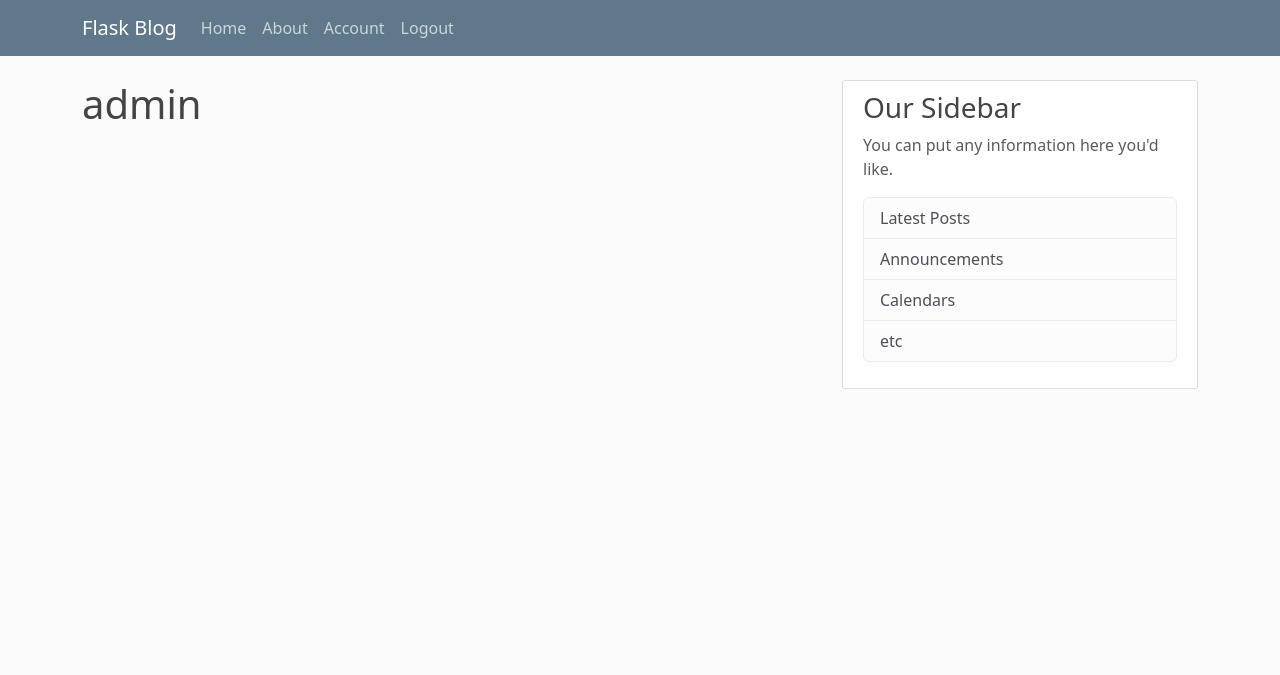
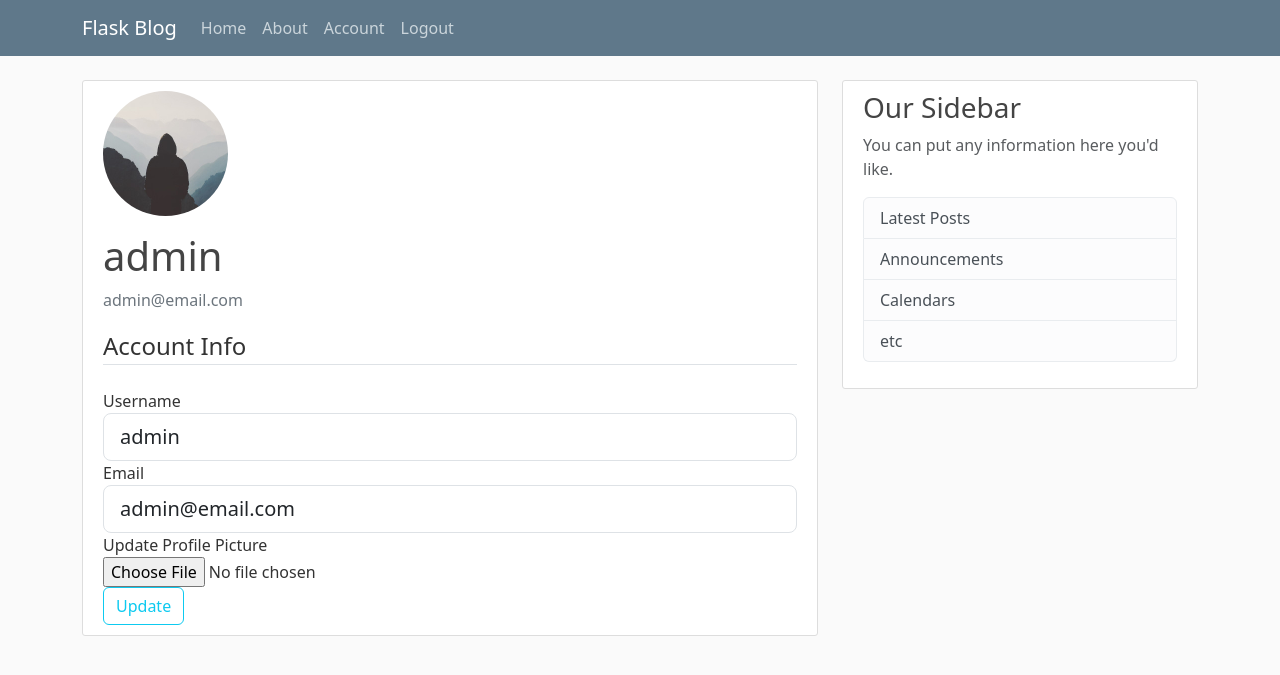
Before and after one commit to SoraK93/flask_tutorial, a Flask app: page /account in a window 1280 px wide. Shown: the top 675 px of the page. Run offline with Flask 3, Linux system fonts and the light colour scheme; a user stored in the database is signed in; some libraries are stand-ins or nearby versions.

Commit message:
User Account and Profile Picture

```diff
--- a/flaskblog/form.py
+++ b/flaskblog/form.py
@@ -1,4 +1,6 @@
+from flask_login import current_user
 from flask_wtf import FlaskForm
+from flask_wtf.file import FileField, FileAllowed
 from flaskblog import db
 from flaskblog.models import User
 from wtforms import StringField, PasswordField, SubmitField, BooleanField
@@ -28,3 +30,22 @@ class LoginForm(FlaskForm):
 	password = PasswordField("Password", validators=[DataRequired()])
 	remember = BooleanField("Remember Me")
 	submit = SubmitField("Log In")
+
+
+class UpdateAccountForm(FlaskForm):
+	username = StringField("Username", validators=[DataRequired(), Length(min=2, max=20)])
+	email = StringField("Email", validators=[DataRequired(), Email()])
+	picture = FileField("Update Profile Picture", validators=[FileAllowed(["jpg", "png"])])
+	submit = SubmitField("Update")
+
+	def validate_username(self, username):
+		if username.data != current_user.username:
+			user = db.session.execute(db.select(User).filter_by(username=username.data)).scalar_one_or_none()
+			if user:
+				raise ValidationError("That username is taken. Please choose a different one.")
+
+	def validate_email(self, email):
+		if email.data != current_user.email:
+			user = db.session.execute(db.select(User).filter_by(email=email.data)).scalar_one_or_none()
+			if user:
+				raise ValidationError("That email is taken. Please choose a different one.")
--- a/flaskblog/routes.py
+++ b/flaskblog/routes.py
@@ -1,8 +1,10 @@
+import os, secrets
 from flask import render_template, url_for, flash, redirect, request
-from flaskblog import app, db, bcrypt, login_manager
-from flaskblog.form import RegistrationForm, LoginForm
+from flaskblog import app, db, bcrypt
+from flaskblog.form import RegistrationForm, LoginForm, UpdateAccountForm
 from flaskblog.models import User, Post
 from flask_login import login_user, login_required, logout_user, current_user
+from PIL import Image
 
 posts = [
 	{
@@ -53,17 +55,13 @@ def register():
 @app.route("/login", methods=["GET", "POST"])
 def login():
 	next_page = request.args.get("next")
-	print(f"1.{next_page}")
 	if current_user.is_authenticated:
 		return redirect(url_for("home"))
 	form = LoginForm()
-	print(f"2.{next_page}")
 	if form.validate_on_submit():
 		user = db.session.execute(db.select(User).filter_by(email=form.email.data)).scalar_one_or_none()
-		print(f"3.{next_page}")
 		if user and bcrypt.check_password_hash(user.password, form.password.data):
 			login_user(user, remember=form.remember.data)
-			print(f"4.{next_page}")
 			return redirect(next_page) if next_page else redirect(url_for("home"))
 		else:
 			flash("Login Unsuccessful. Please check Email and Password.", "danger")
@@ -76,7 +74,35 @@ def logout():
 	return redirect(url_for("home"))
 
 
-@app.route("/account")
+def save_picture(form_picture):
+	random_hex = secrets.token_hex(8)
+	_, f_ext = os.path.splitext(form_picture.filename)
+	picture_fn = random_hex + f_ext
+	picture_path = os.path.join(app.root_path, "static/profile_pics", picture_fn)
+
+	output_size = (125, 125)
+	i = Image.open(form_picture)
+	i.thumbnail(output_size)
+	i.save(picture_path)
+
+	return picture_fn
+
+
+@app.route("/account", methods=["GET", "POST"])
 @login_required
 def account():
-	return render_template("account.html", title="Account")
+	form = UpdateAccountForm()
+	if form.validate_on_submit():
+		if form.picture.data:
+			picture_file = save_picture(form.picture.data)
+			current_user.image_file = picture_file
+		current_user.username = form.username.data
+		current_user.email = form.email.data
+		db.session.commit()
+		flash("Your account has been updated", "success")
+		return redirect(url_for("account"))
+	elif request.method == "GET":
+		form.username.data = current_user.username
+		form.email.data = current_user.email
+	image_file = url_for('static', filename="profile_pics/" + current_user.image_file)
+	return render_template("account.html", title="Account", image_file=image_file, form=form)
--- a/flaskblog/templates/account.html
+++ b/flaskblog/templates/account.html
@@ -1,5 +1,64 @@
 {% extends "layout.html" %}
 
 {% block content %}
-    <h1>{{ current_user.username }}</h1>
+<div class="content-section">
+    <div class="media">
+        <img class="rounded-circle account-img" src="{{ image_file }}">
+        <div class="media-body">
+            <h2 class="account-heading">{{ current_user.username }}</h2>
+            <p class="text-secondary">{{ current_user.email }}</p>
+        </div>
+    </div>
+    <form action="" enctype="multipart/form-data" method="POST" novalidate>
+        {{ form.hidden_tag() }}
+        <fieldset class="form-group">
+            <legend class="border-bottom mb-4">Account Info</legend>
+
+            <!-- Username Section -->
+            <div class="form-group">
+                {{ form.username.label(class="form-control-label") }}
+                <!-- Form Validation -->
+                {% if form.username.errors %}
+                {{ form.username(class="form-control form-control-lg is-invalid") }}
+                <div class="invalid-feedback">
+                    {% for error in form.username.errors %}
+                    <span>{{ error }}</span>
+                    {% endfor %}
+                </div>
+                {% else %}
+                {{ form.username(class="form-control form-control-lg")}}
+                {% endif %}
+            </div>
+
+            <!-- Email Section -->
+            <div class="form-group">
+                {{ form.email.label(class="form-control-label") }}
+                <!-- Form Validation -->
+                {% if form.email.errors %}
+                {{ form.email(class="form-control form-control-lg is-invalid")}}
+                <div class="invalid-feedback">
+                    {% for error in form.email.errors %}
+                    <span>{{ error }}</span>
+                    {% endfor %}
+                </div>
+                {% else %}
+                {{ form.email(class="form-control form-control-lg")}}
+                {% endif %}
+            </div>
+            <div class="form-group">
+                {{ form.picture.label() }}<br>
+                {{ form.picture(class="form-control-file") }}
+                {% if form.picture.errors %}
+                    {% for error in form.picture.errors %}
+                    <br><span class="text-danger">{{ error }}</span>
+                    {% endfor %}
+                {% endif %}
+            </div>
+        </fieldset>
+        <!-- Submit Button -->
+        <div class="form-group">
+            {{ form.submit(class="btn btn-outline-info") }}
+        </div>
+    </form>
+</div>
 {% endblock %}
```
Also changed, not shown: flaskblog/static/profile_pics/5251bb83bbda46d9.jpg (added), flaskblog/static/profile_pics/default.jpg (added), instance/site.db.
